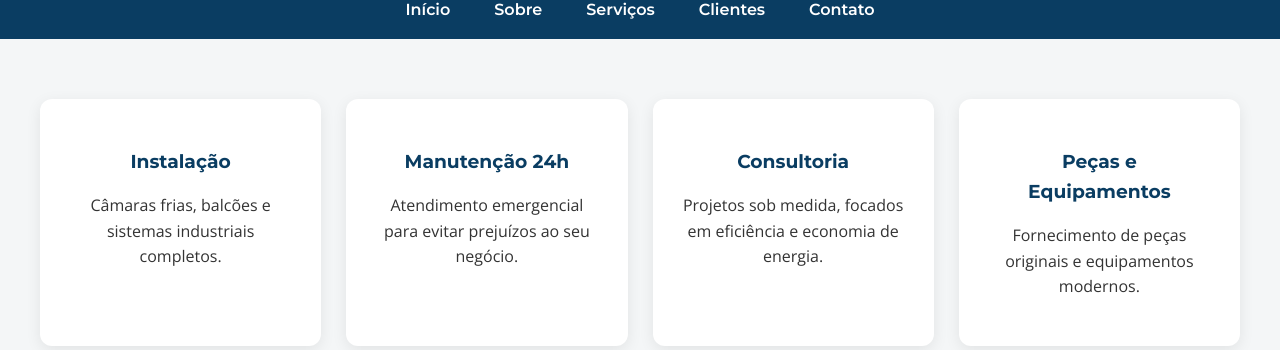
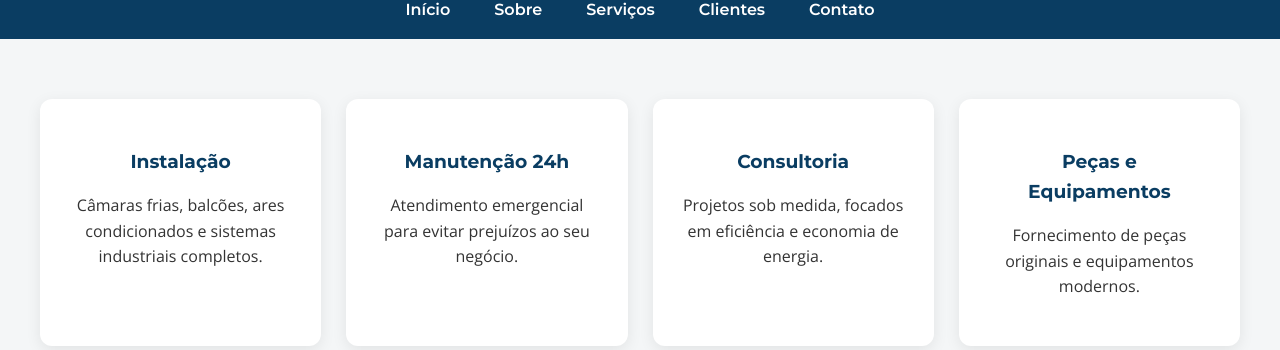
Before and after one commit to TheWeaponX/SchellRefrigera-o, a plain HTML site: page servicos.html in a window 1280 px wide. Shown: the part 450-800 px from the top of the page. Drawn offline with nearby package versions, Linux system fonts and the light colour scheme.

Commit message:
Update servicos.html

```diff
--- a/servicos.html
+++ b/servicos.html
@@ -24,7 +24,7 @@
   <section class="servicos">
     <div class="card">
       <h3>Instalação</h3>
-      <p>Câmaras frias, balcões e sistemas industriais completos.</p>
+      <p>Câmaras frias, balcões, ares condicionados e sistemas industriais completos.</p>
     </div>
     <div class="card">
       <h3>Manutenção 24h</h3>
```
